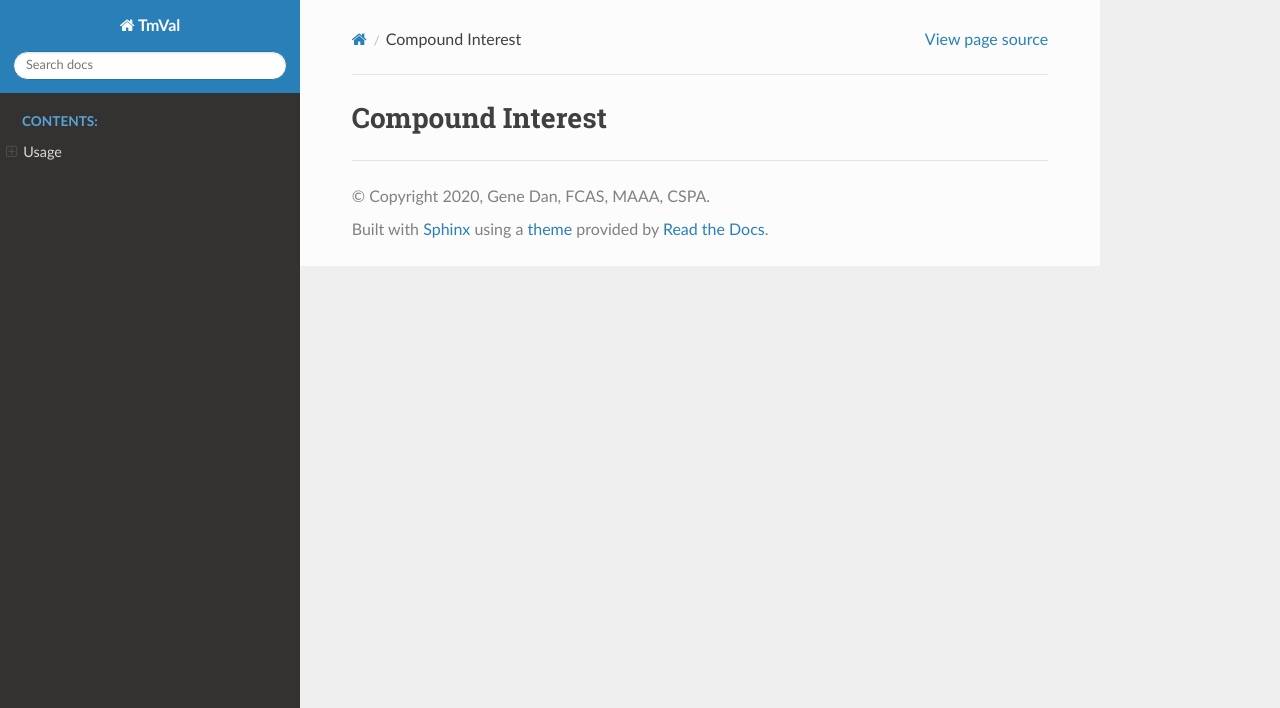
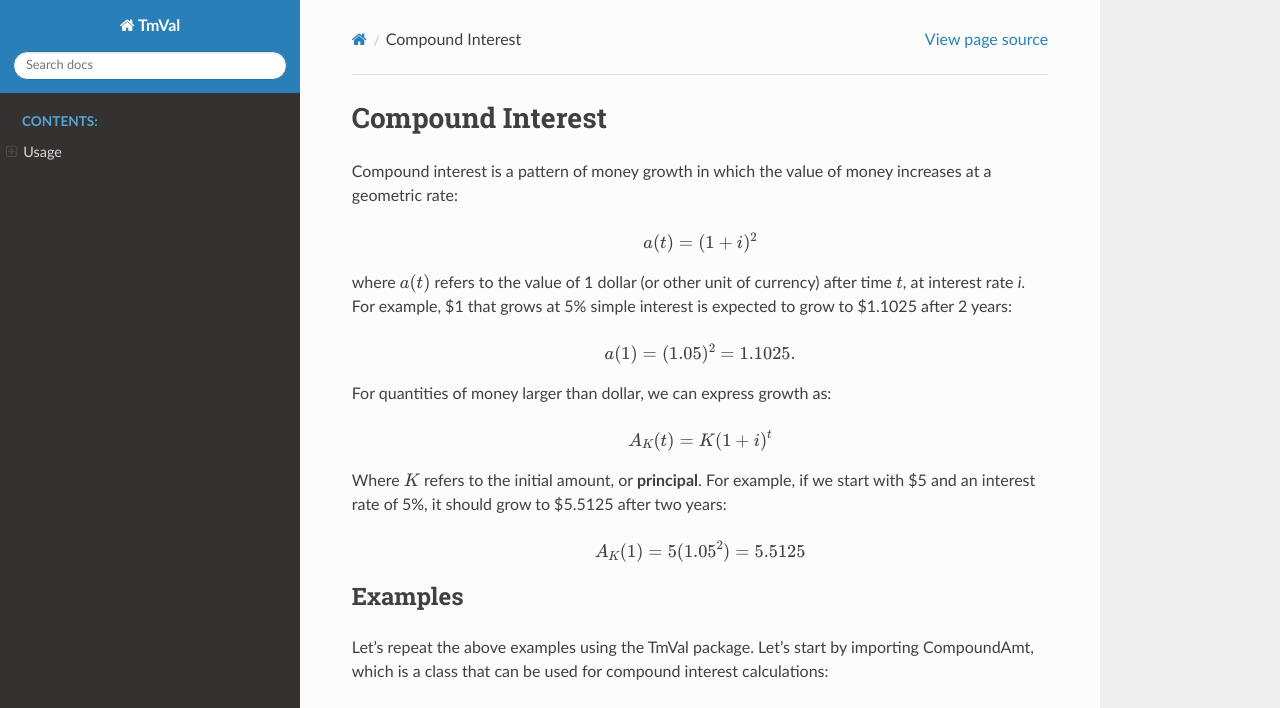
Before and after one commit to genedan/TmVal, a Sphinx documentation site: the page built from docs/usage/growth/compound.rst, in a window 1280 px wide and 1400 px high. Shown: the top 708 px of the window. Built offline with Sphinx 7.4.7 and the Read the Docs theme 2.0.0, drawn with Linux system fonts in a browser that asks for light colours; formulas are drawn with MathJax 3; pages that are not in the unit, such as notebooks, are missing from menus; some of the changed text lies outside the part shown; grey boxes are pictures that could not be loaded.

Commit message:
update compound interest docs with definition and examples

```diff
--- a/docs/usage/growth/compound.rst
+++ b/docs/usage/growth/compound.rst
@@ -1,3 +1,61 @@
 ========================
 Compound Interest
 ========================
+
+Compound interest is a pattern of money growth in which the value of money increases at a geometric rate:
+
+.. math::
+
+   a(t) = (1 + i)^2
+
+where :math:`a(t)` refers to the value of 1 dollar (or other unit of currency) after time :math:`t`, at interest rate `i`. For example, $1 that grows at 5% simple interest is expected to grow to $1.1025 after 2 years:
+
+.. math::
+
+   a(1) = (1.05)^2 = 1.1025.
+
+For quantities of money larger than dollar, we can express growth as:
+
+.. math::
+
+   A_K(t) = K(1 + i)^t
+
+Where :math:`K` refers to the initial amount, or **principal**. For example, if we start with $5 and an interest rate of 5%, it should grow to $5.5125 after two years:
+
+.. math::
+
+   A_K(1) = 5(1.05^2) = 5.5125
+
+Examples
+========================
+
+Let's repeat the above examples using the TmVal package. Let's start by importing CompoundAmt, which is a class that can be used for compound interest calculations:
+
+.. ipython:: python
+
+   from tmval import CompoundAmt
+
+Let's see how much $1 grows to after 2 years, at an interest rate of 5%:
+
+.. ipython:: python
+
+   my_amt = CompoundAmt(k=1, i=.05)
+   print(my_amt.val(2))
+
+Now, let's change the principal to $5:
+
+.. ipython:: python
+
+   my_amt = CompoundAmt(k=5, i=.05)
+   print(my_amt.val(2))
+
+
+The output is 5.5125, the same as above.
+
+TmVal also comes with a compound interest solver that can be used to solve for missing inputs. For example, what rate of interest would give us $5.5125, if we held $5 for two years?
+
+.. ipython:: python
+
+   from tmval import compound_solver
+   i = compound_solver(fv=5.5125, pv=5, t=2)
+   print(i)
```
